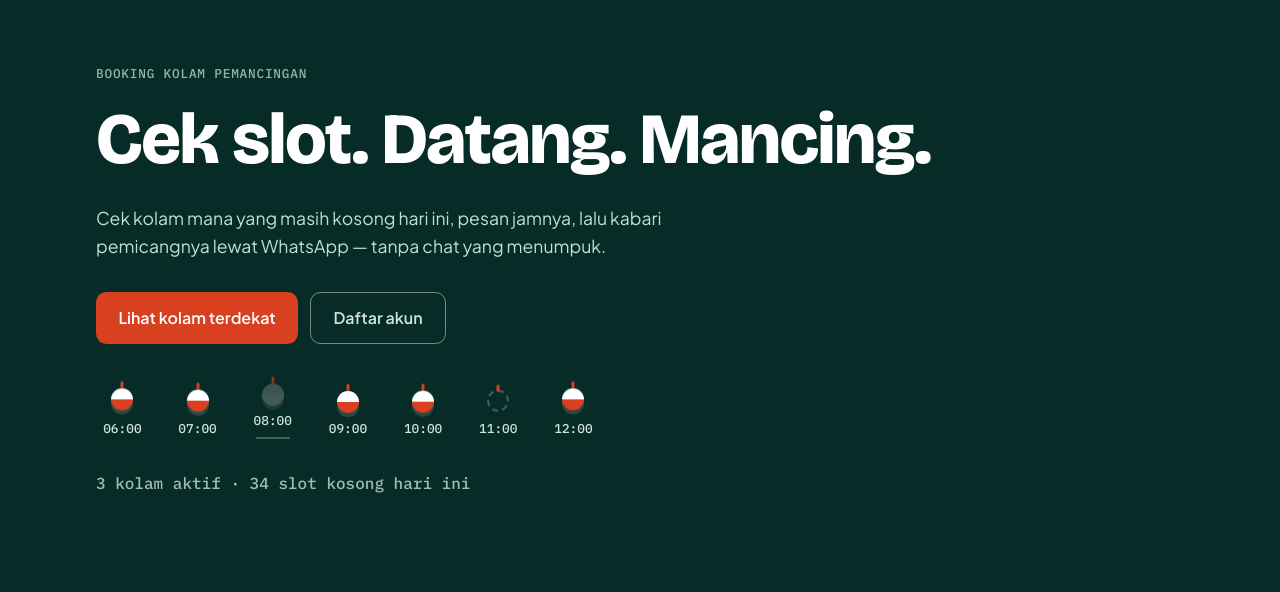
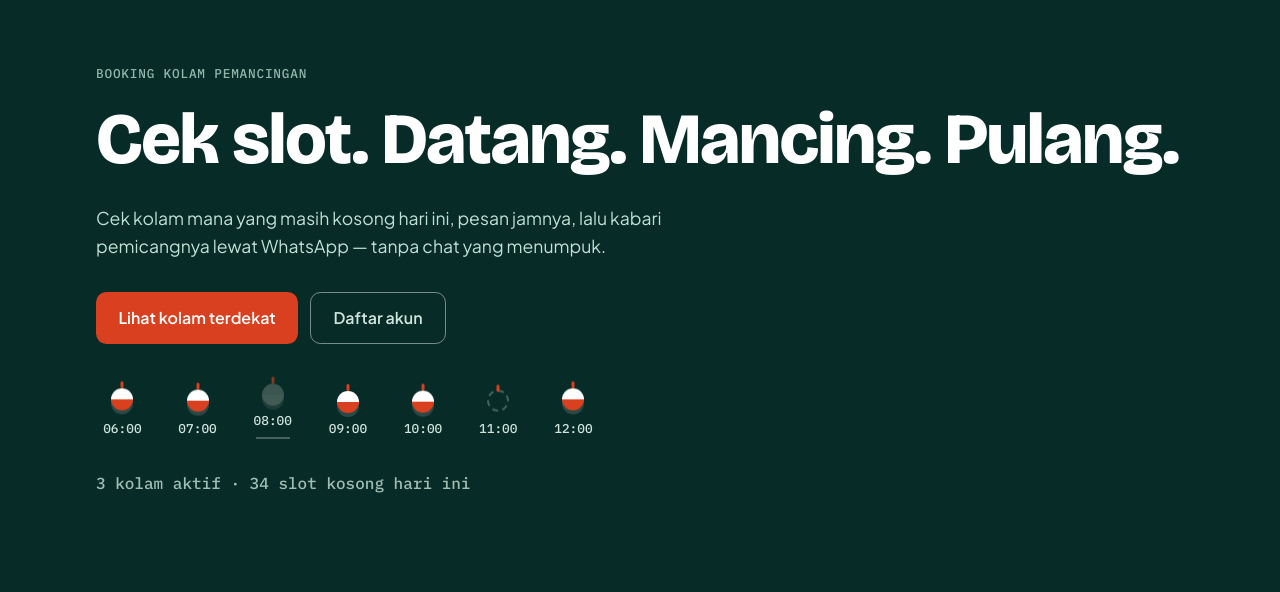
Before and after one commit to vansyaSigma/Booking_Pemancingan, a PHP site: page /index.php in a window 1280 px wide. Shown: the part 64-656 px from the top of the page. Run offline with PHP 8.4, Linux system fonts and the light colour scheme; data comes from the database, SQL or seed files in the repository; data that the repository does not hold is empty.

Commit message:
Update index.php

```diff
--- a/public/index.php
+++ b/public/index.php
@@ -21,7 +21,7 @@ $preview = $stmtPrev->fetchAll();
 <section class="hero">
   <div class="container">
     <p class="mono hero__eyebrow">Booking kolam pemancingan</p>
-    <h1>Cek slot. Datang. Mancing.</h1>
+    <h1>Cek slot. Datang. Mancing. Pulang.</h1>
     <p class="lead">Cek kolam mana yang masih kosong hari ini, pesan jamnya, lalu kabari pemicangnya lewat WhatsApp — tanpa chat yang menumpuk.</p>
     <div class="hero-actions">
       <?php if ($user): ?>
```
